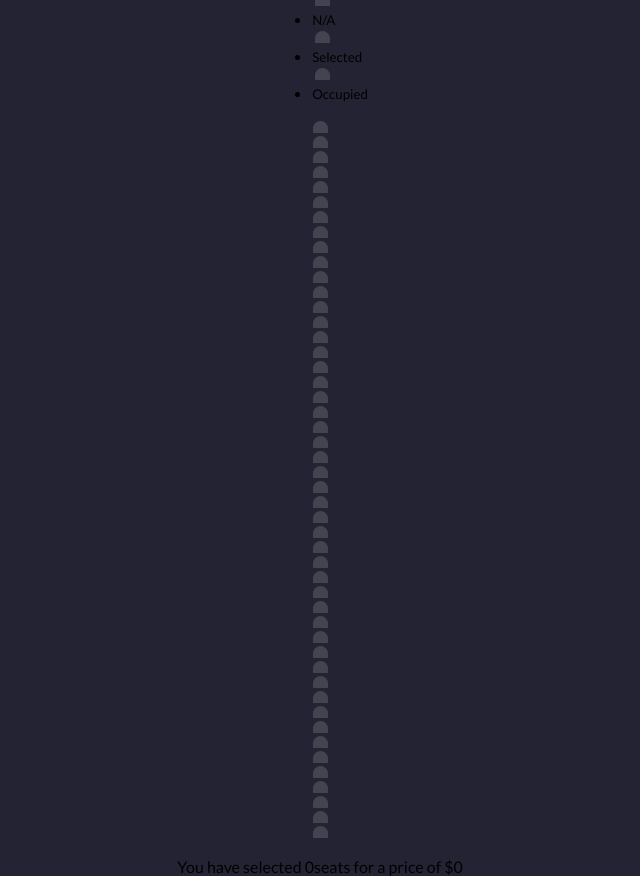
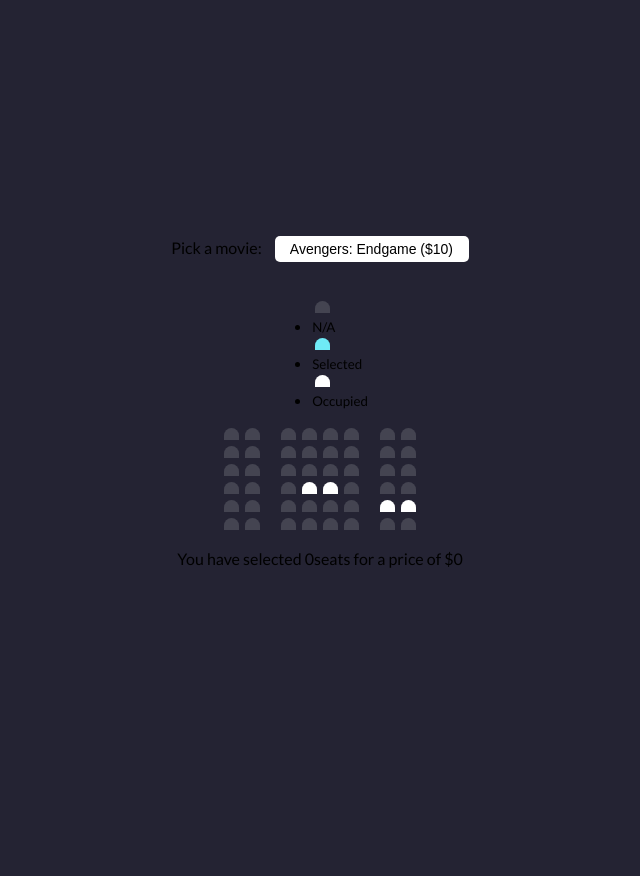
Before and after one commit to tobsirl/VanillaJS, a plain HTML site: page MovieSeatBooking/index.html in a window 1280 px wide. Shown: the whole page, without its empty margins (320-960 px from the left). After the commit the page ends 800 px from the top, so only its background shows below. Drawn offline with Linux system fonts and the light colour scheme.

Commit message:
Added seating color for selected, occupied

```diff
--- a/MovieSeatBooking/css/styles.css
+++ b/MovieSeatBooking/css/styles.css
@@ -35,3 +35,23 @@
   border-top-left-radius: 10px;
   border-top-right-radius: 10px;
 }
+
+.seat.selected {
+  background-color: #6feaf6;
+}
+
+.seat.occupied {
+  background-color: #fff;
+}
+
+.seat:nth-of-type(2) {
+  margin-right: 18px;
+}
+
+.seat:nth-last-of-type(2) {
+  margin-left: 18px;
+}
+
+.row {
+  display: flex;
+}
```
